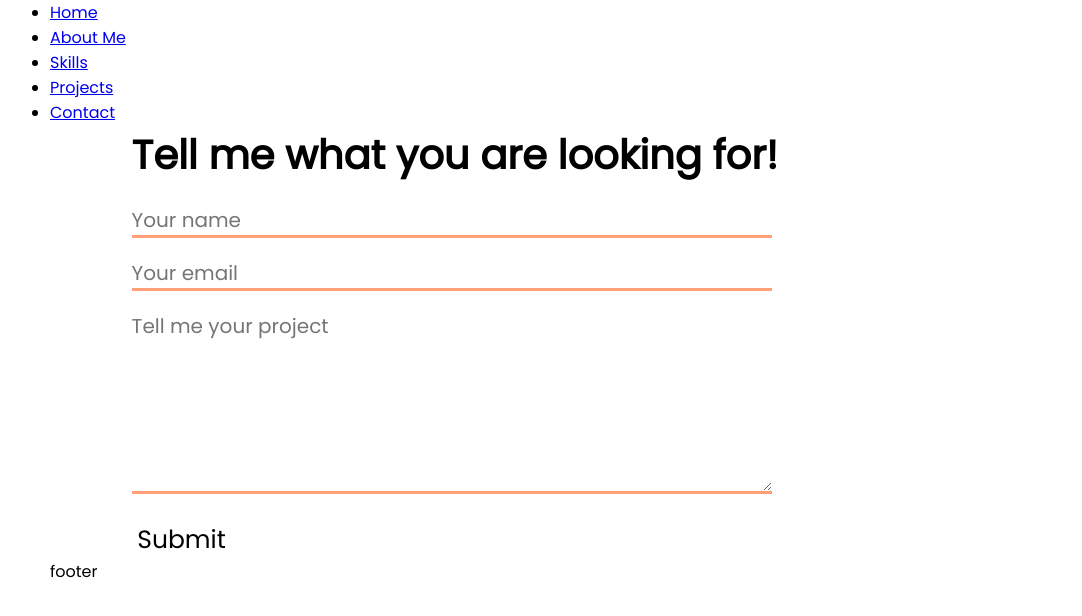
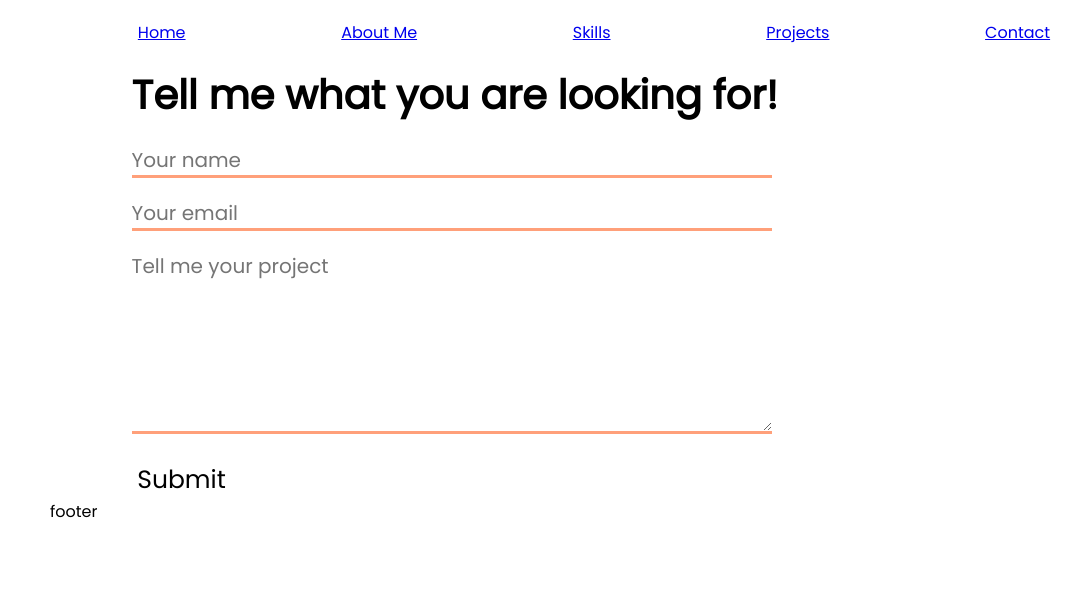
Before and after one commit to yuukanon/yuukamotobayashiprofile, a React (Create React App) app: page /contact in a window 1280 px wide. Shown: the top 616 px of the page, without its empty margins (46-1128 px from the left). Built offline with nearby package versions, Linux system fonts and the light colour scheme.

Commit message:
update navbar

```diff
--- a/package.json
+++ b/package.json
@@ -11,6 +11,7 @@
     "@testing-library/react": "^9.3.2",
     "@testing-library/user-event": "^7.1.2",
     "react": "^16.13.1",
+    "react-burger-menu": "^2.7.1",
     "react-circular-progressbar": "^2.0.3",
     "react-dom": "^16.13.1",
     "react-router-dom": "^5.2.0",
--- a/src/App.css
+++ b/src/App.css
@@ -12,6 +12,27 @@ body {
 
 h3 {
   font-size: 40px;
+}
+
+ul, li {
+  display: flex;
+  padding: 10px;
+  justify-content: space-around;
+  text-decoration: none;
+}
+
+li:hover {
+  background: lightsalmon;
+}
+
+/* Home */
+header > img {
+  background: no-repeat center center/cover;
+  height: auto;
+  max-width: 100%;
+  position: relative;
+  margin-bottom: 30px;
+  opacity: .8;
 }
 
 /* About Me */
--- a/src/components/Navbar.js
+++ b/src/components/Navbar.js
@@ -1,5 +1,6 @@
 import React from 'react';
 import { Link } from 'react-router-dom';
+import { slide as Menu } from 'react-burger-menu';
 
 
 const Navbar = () => {
```
Also changed, not shown: 1 other file (tests, documents, lock files or other folders).
